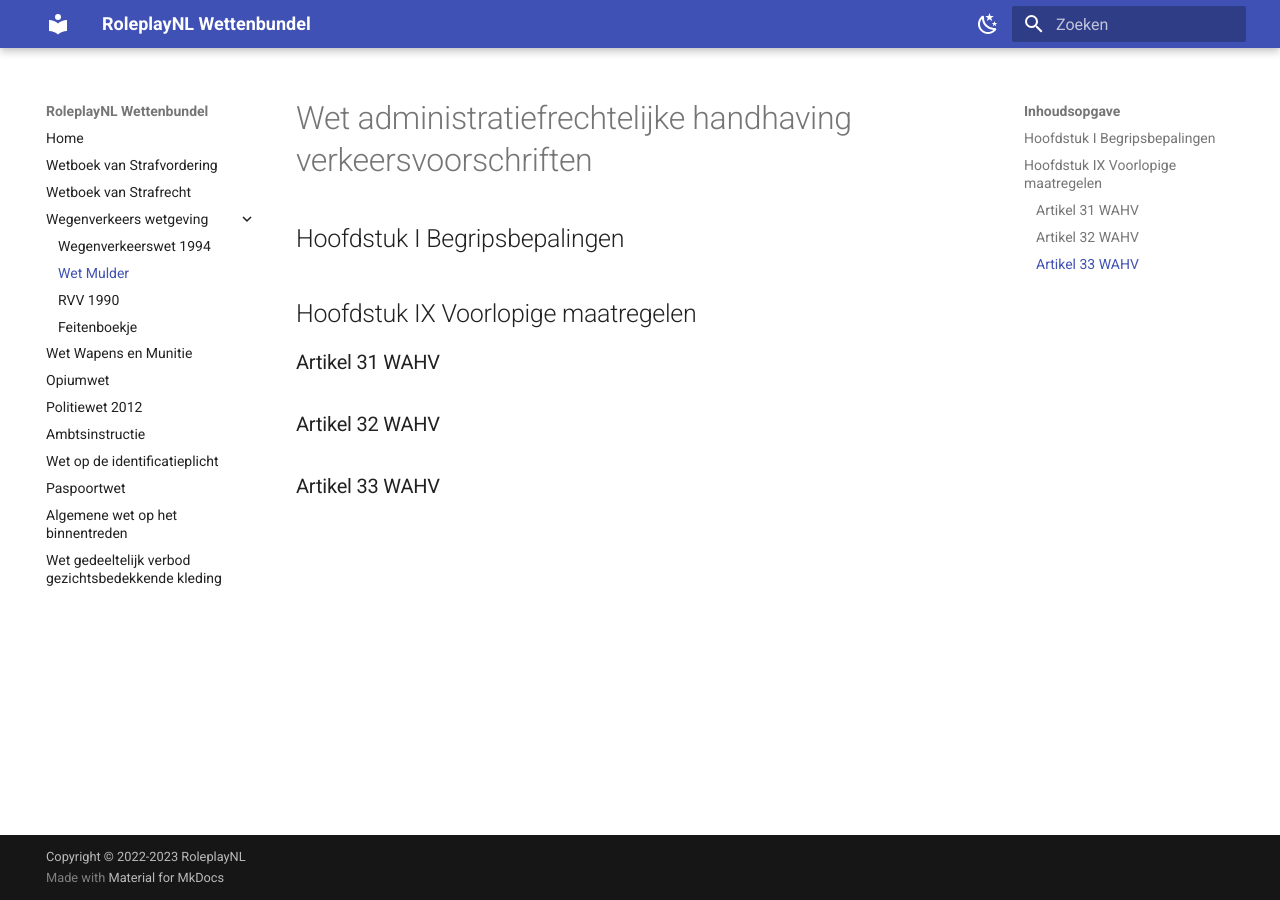
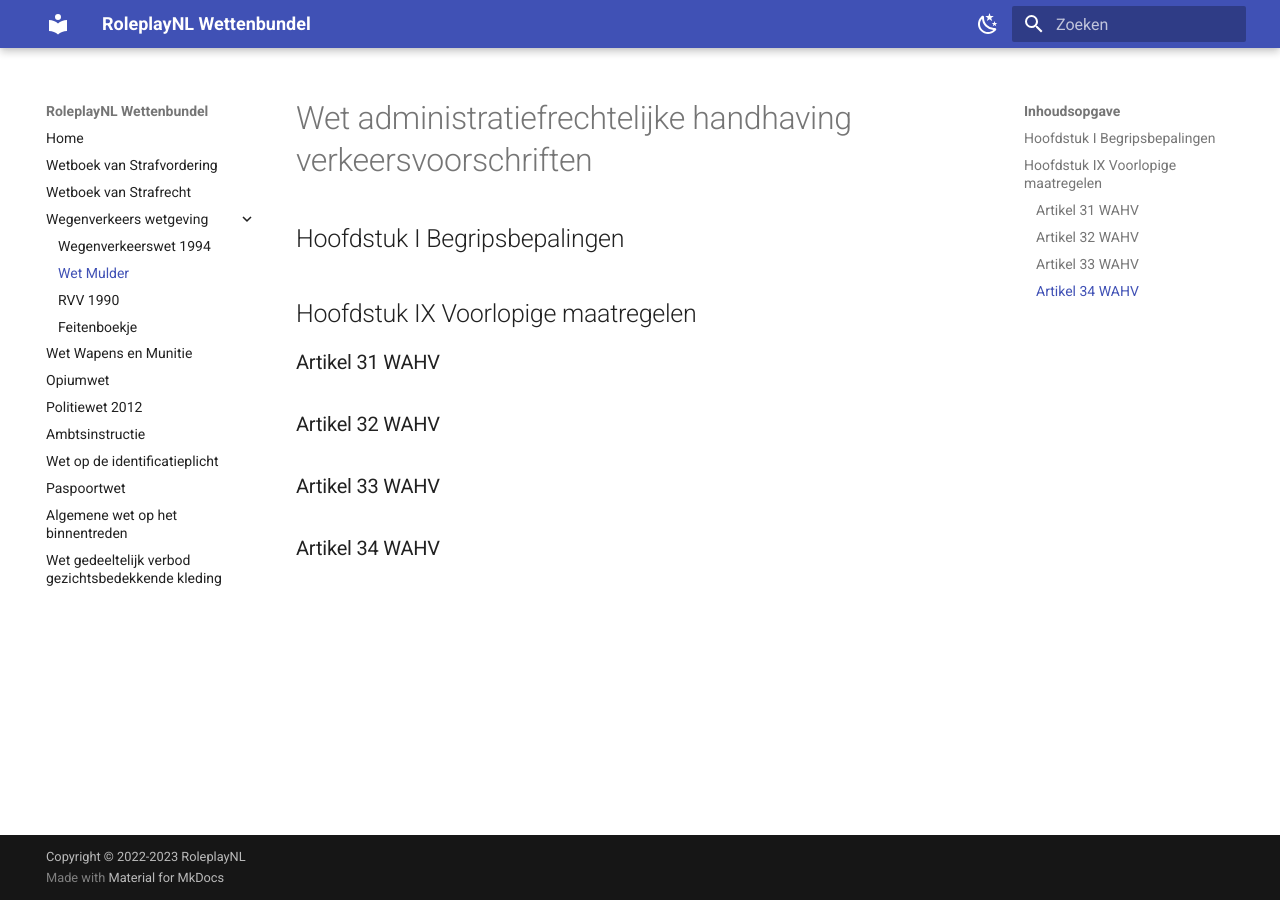
Before and after one commit to EnriqueFernandez20/FutureRP-Wettenbundel, an MkDocs documentation site: the page built from docs/wegenverkeerswet/wet-mulder.md, in a window 1280 px wide. Built offline with MkDocs 1.6.1 and Material for MkDocs 9.7.7, drawn with Linux system fonts in a browser that asks for light colours.

Commit message:
Update wet-mulder.md

```diff
--- a/docs/wegenverkeerswet/wet-mulder.md
+++ b/docs/wegenverkeerswet/wet-mulder.md
@@ -7,3 +7,5 @@
 ### Artikel 32 WAHV
 
 ### Artikel 33 WAHV
+
+### Artikel 34 WAHV
```
